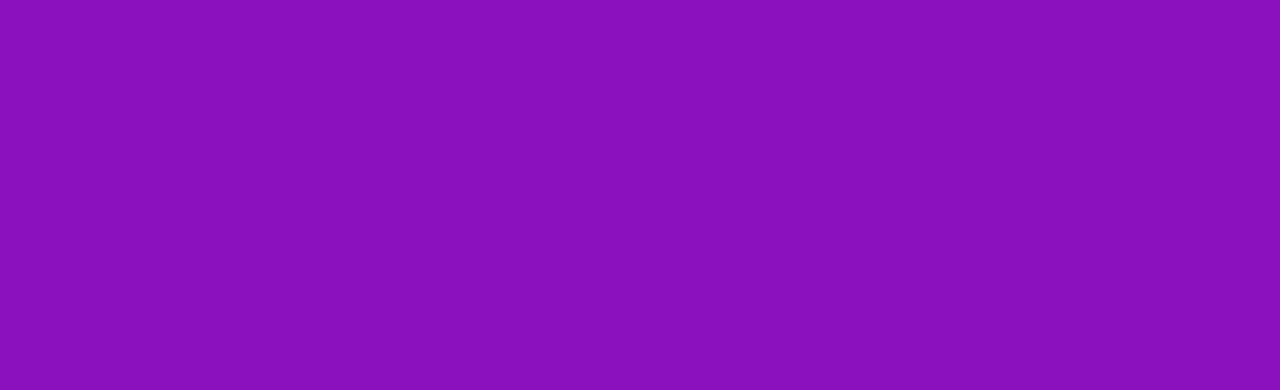
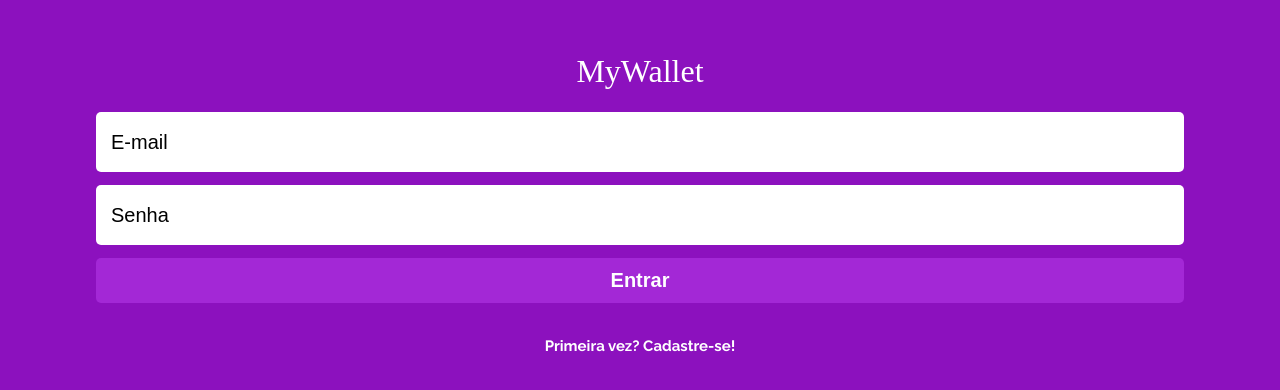
Before and after one commit to LucasZuquetto/projeto13-mywallet-front, a React (Create React App) app: page / in a window 1280 px wide. Before the commit this address had no page. Shown: the part 196-586 px from the top of the page. Built offline with nearby package versions, Linux system fonts and the light colour scheme; a web font is replaced by a local one.

Commit message:
create user object data to login and register

```diff
--- a/src/components/App.js
+++ b/src/components/App.js
@@ -13,11 +13,11 @@ export default function App() {
          <IconContext.Provider value={{ color: "white" }}>
             <BrowserRouter>
                <Routes>
-                  <Route path="/login" element={<Login />} />
+                  <Route path="/" element={<Login />} />
                   <Route path="/register" element={<Register />} />
                   <Route path="/home" element={<Home />} />
                   <Route path='/home/income' element={<NewEnter/>} />
-                  <Route path='home/saida' element={<NewSaida />} />
+                  <Route path='/home/saida' element={<NewSaida />} />
                </Routes>
             </BrowserRouter>
          </IconContext.Provider>
--- a/src/components/Login.js
+++ b/src/components/Login.js
@@ -1,14 +1,44 @@
-import { Link } from "react-router-dom";
+import axios from "axios";
+import { useState } from "react";
+import { Link, useNavigate } from "react-router-dom";
 import AuthStyle from "./styled-components/AuthStyle";
 
 export default function Login() {
+   const [email, setEmail] = useState();
+   const [password, setPassword] = useState();
+   let navigate = useNavigate();
+   async function sendData(e) {
+      e.preventDefault();
+
+      const userLogin = {
+         email,
+         password,
+      };
+      try {
+         await axios.post("http://localhost:5000/", userLogin);
+         console.log('logged in')
+         navigate("/home");
+      } catch (error) {
+         console.log(error.message)
+      }
+   }
    return (
-      <AuthStyle height={'100vh'}>
+      <AuthStyle height={"100vh"}>
          <h1>MyWallet</h1>
-         <form>
-            <input type="email" placeholder="E-mail" />
-            <input type="password" placeholder="Senha" />
-            <button>Entrar</button>
+         <form onSubmit={sendData}>
+            <input
+               onChange={(e) => setEmail(e.target.value)}
+               type="email"
+               placeholder="E-mail"
+               required
+            />
+            <input
+               onChange={(e) => setPassword(e.target.value)}
+               type="password"
+               placeholder="Senha"
+               required
+            />
+            <button type="submit">Entrar</button>
          </form>
          <Link to="/register">
             <span>Primeira vez? Cadastre-se!</span>
--- a/src/components/Register.js
+++ b/src/components/Register.js
@@ -1,16 +1,67 @@
 import AuthStyle from "./styled-components/AuthStyle";
 import { Link } from "react-router-dom";
+import { useState } from "react";
+import axios from "axios";
+import { useNavigate } from "react-router-dom";
 
 export default function Register() {
+   const [name, setName] = useState();
+   const [email, setEmail] = useState();
+   const [password, setPassword] = useState();
+   const [password2, setPassword2] = useState();
+   let navigate = useNavigate();
+   async function sendData(e) {
+      e.preventDefault();
+      if (password !== password2) {
+         alert("Sua senha não foi confirmada corretamente");
+         return;
+      }
+      const userRegister = {
+         name,
+         email,
+         password,
+      };
+      try {
+         await axios.post("http://localhost:5000/register", userRegister);
+         console.log('registered')
+         navigate('/')
+      } catch (error) {
+         console.log(error.message)
+      }
+   }
    return (
-      <AuthStyle height={'100vh'}>
+      <AuthStyle height={"100vh"}>
          <h1>MyWallet</h1>
-         <form>
-            <input type="text" placeholder="Nome" />
-            <input type="email" placeholder="E-mail" />
-            <input type="password" placeholder="Senha" />
-            <input type="password" placeholder="Confirme a senha" />
-            <button>Cadastrar</button>
+         <form onSubmit={sendData}>
+            <input
+               onChange={(e) => setName(e.target.value)}
+               type="text"
+               placeholder="Nome"
+               required
+            />
+            <input
+               onChange={(e) => setEmail(e.target.value)}
+               type="email"
+               placeholder="E-mail"
+               required
+            />
+            <input
+               onChange={(e) => setPassword(e.target.value)}
+               type="password"
+               placeholder="Senha"
+               id="password"
+               value={password}
+               required
+            />
+            <input
+               id="password2"
+               onChange={(e) => setPassword2(e.target.value)}
+               value={password2}
+               type="password"
+               placeholder="Confirme a senha"
+               required
+            />
+            <button type="submit">Cadastrar</button>
          </form>
          <Link to="/login">
             <span>Já tem uma conta? Entre agora!</span>
--- a/src/components/styled-components/AuthStyle.js
+++ b/src/components/styled-components/AuthStyle.js
@@ -58,6 +58,10 @@ const AuthStyle = styled.div`
          font-size: 20px;
          border-radius: 5px;
       }
+      button:hover{
+         filter: contrast(85%);
+         cursor: pointer;
+      }
    }
 `;
 export default AuthStyle;
--- a/src/components/styled-components/HomeStyle.js
+++ b/src/components/styled-components/HomeStyle.js
@@ -15,6 +15,10 @@ const HomeContainer = styled.div`
       a {
          text-decoration: none;
       }
+   }
+   div div:hover {
+      filter: contrast(85%);
+      cursor: pointer;
    }
    div div {
       font-size: 25px;
@@ -36,7 +40,7 @@ const HomeContainer = styled.div`
 const Header = styled.div`
    width: 85vw;
    font-size: 26px;
-   margin-bottom: ${props => props.marginb};
+   margin-bottom: ${(props) => props.marginb};
    span {
       font-weight: 700;
       font-size: 26px;
```
